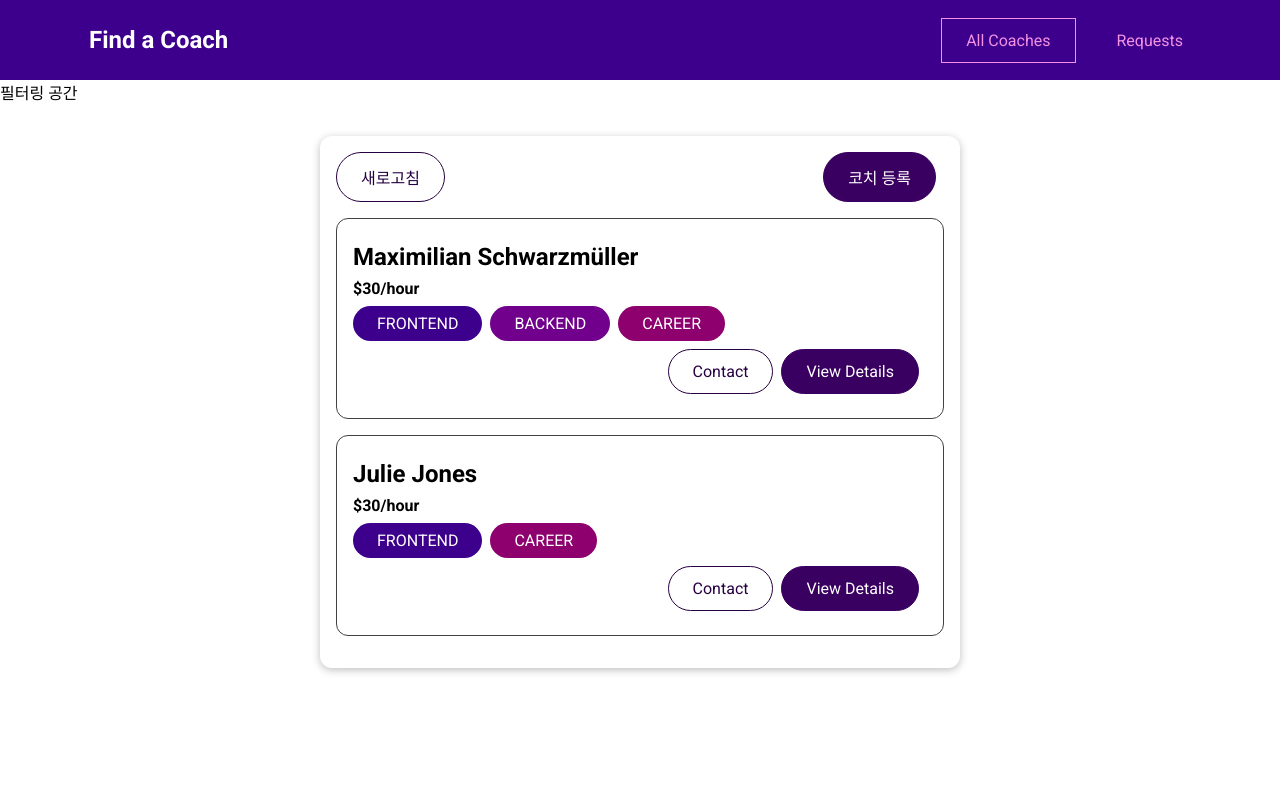
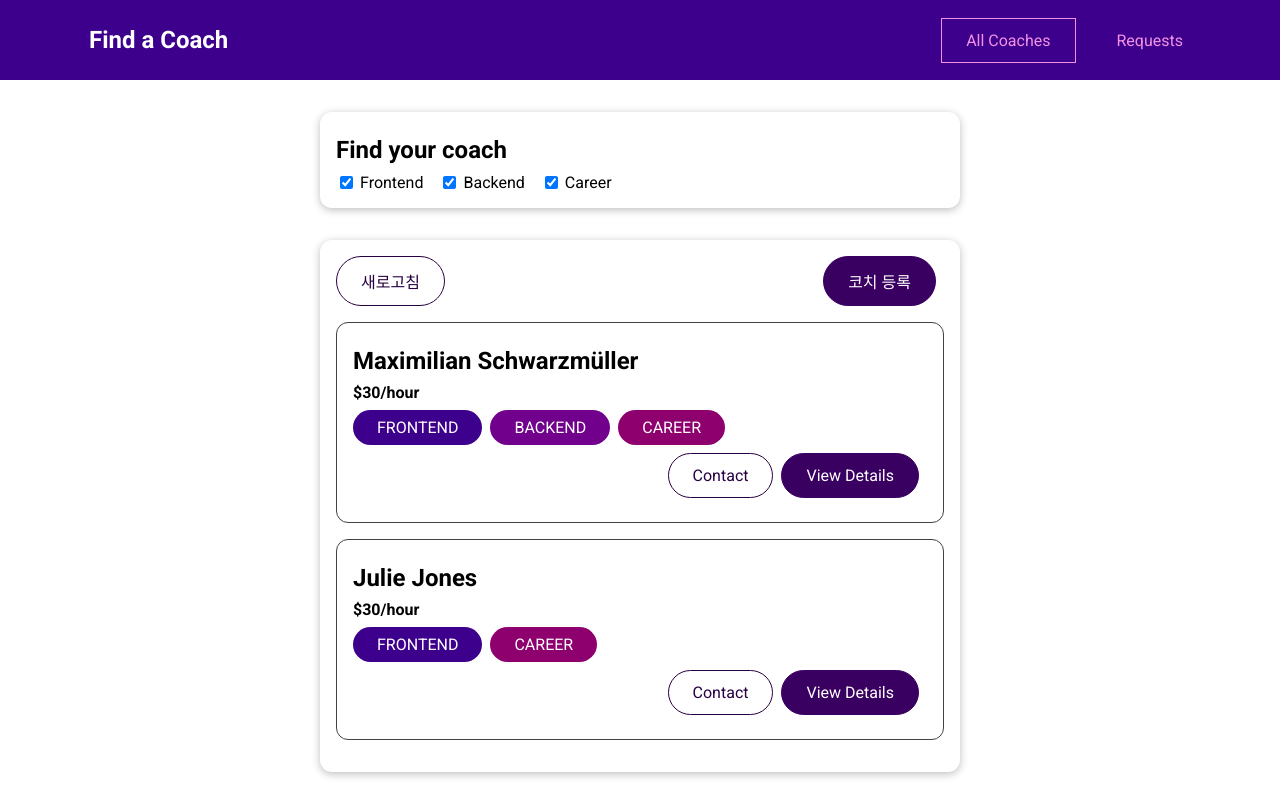
Before and after one commit to zooyaho/vue-coach-demo, a Vue app: page /coaches in a window 1280 px wide. Built offline with nearby package versions, Linux system fonts and the light colour scheme.

Commit message:
feat: 코치 목록 필터링 기능 추가

```diff
--- /dev/null
+++ b/src/components/coaches/CoachFilter.vue
@@ -0,0 +1,67 @@
+<template>
+  <base-card>
+    <h2>Find your coach</h2>
+    <span class="filter-option">
+      <input type="checkbox" id="frontend" checked @change="setFilter" />
+      <label for="frontend">Frontend</label>
+    </span>
+    <span class="filter-option">
+      <input type="checkbox" id="backend" checked @change="setFilter" />
+      <label for="backend">Backend</label>
+    </span>
+    <span class="filter-option">
+      <input type="checkbox" id="career" checked @change="setFilter" />
+      <label for="career">Career</label>
+    </span>
+  </base-card>
+</template>
+
+<script>
+export default {
+  emits: ['change-filter'], // 해당 컴포넌트에서 emit 사용 중 이란것을 알려야함
+  data() {
+    return {
+      filters: {
+        frontend: true,
+        backend: true,
+        career: true,
+      },
+    };
+  },
+  methods: {
+    setFilter(event) {
+      const eventId = event.target.id;
+      const isActive = event.target.checked;
+      const updatedFilters = {
+        ...this.filters,
+        [eventId]: isActive,
+      };
+      this.filters = updatedFilters;
+      this.$emit('change-filter', updatedFilters); // 부모에게 해당 사항을 넘겨줘야함
+    },
+  },
+};
+</script>
+
+<style scoped>
+h2 {
+  margin: 0.5rem 0;
+}
+
+.filter-option {
+  margin-right: 1rem;
+}
+
+.filter-option label,
+.filter-option input {
+  vertical-align: middle;
+}
+
+.filter-option label {
+  margin-left: 0.25rem;
+}
+
+.filter-option.active label {
+  font-weight: bold;
+}
+</style>
--- a/src/pages/coaches/CoachesList.vue
+++ b/src/pages/coaches/CoachesList.vue
@@ -1,5 +1,5 @@
 <template>
-  <section>필터링 공간</section>
+  <coach-filter @change-filter="setFilters"> </coach-filter>
   <section>
     <base-card>
       <div class="controls">
@@ -24,16 +24,46 @@
 
 <script>
 import CoachItem from '../../components/coaches/CoachItem.vue';
-import BaseButton from '../../components/ui/BaseButton.vue';
+import CoachFilter from '../../components/coaches/CoachFilter.vue';
 
 export default {
-  components: { CoachItem, BaseButton },
+  components: { CoachItem, CoachFilter },
+  data() {
+    return {
+      activeFilters: {
+        frontend: true,
+        backend: true,
+        career: true,
+      },
+    };
+  },
   computed: {
     filteredCoaches() {
-      return this.$store.getters['coaches/coaches'];
+      const coaches = this.$store.getters['coaches/coaches'];
+      return coaches.filter((coach) => {
+        if (this.activeFilters.frontend && coach.areas.includes('frontend')) {
+          return true;
+        } else if (
+          this.activeFilters.backend &&
+          coach.areas.includes('backend')
+        ) {
+          return true;
+        } else if (
+          this.activeFilters.career &&
+          coach.areas.includes('career')
+        ) {
+          return true;
+        }
+        return false;
+      });
     },
     hasCoaches() {
       return this.$store.getters['coaches/hasCoaches'];
+    },
+  },
+  methods: {
+    setFilters(updatedFiltes) {
+      this.activeFilters = updatedFiltes;
     },
   },
 };
```
